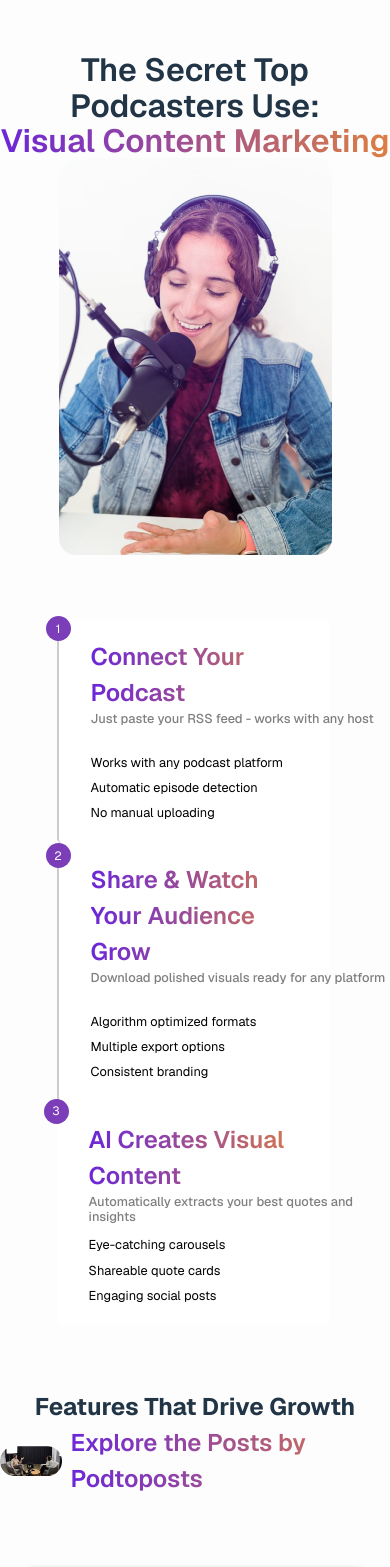
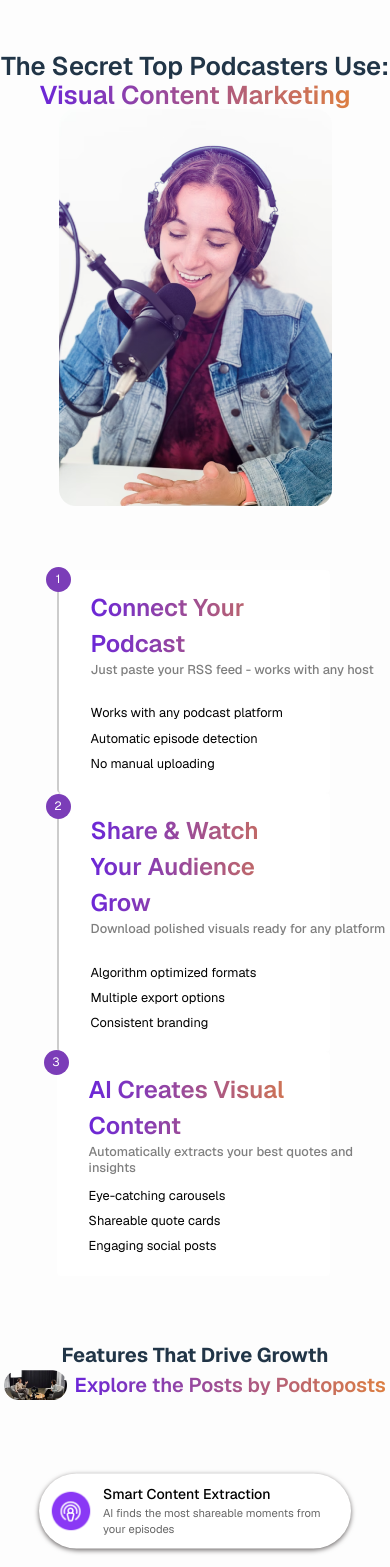
Before and after one commit to botkumar01/pod2posts, a React (Vite) app: page /home in a window 390 px wide. Shown: the part 2140-3707 px from the top of the page. Built offline with nearby package versions, Linux system fonts and the light colour scheme.

Commit message:
icons added, feature card fixed length

```diff
--- a/src/Pages/HomePage.scss
+++ b/src/Pages/HomePage.scss
@@ -20,7 +20,7 @@
 
         h1 {
             font-weight: 500;
-            font-size: 3.5rem;
+            font-size: 3rem;
             text-align: center;
             width: min(800px, 90%);
             margin-bottom: 0;
@@ -336,6 +336,11 @@
 
                 h1 {
                     display: block;
+                    font-size: 1.6rem;
+
+                    span {
+                        font-size: 1.6rem;
+                    }
                 }
 
                 img {
@@ -402,7 +407,7 @@
 
             h2 {
                 text-align: center;
-                font-size: 1.5rem !important;
+                font-size: 1.25rem !important;
                 margin-bottom: 1rem;
             }
 
@@ -410,7 +415,7 @@
                 justify-content: center;
 
                 span {
-                    font-size: 1.5rem !important;
+                    font-size: 1.25rem !important;
                 }
             }
 
@@ -426,7 +431,8 @@
                         gap: 2rem;
 
                         .Fcard {
-                            min-width: 70%;
+                            position: relative;
+                            width: 100% !important;
                         }
                     }
                 }
--- a/src/Pages/HomePage.tsx
+++ b/src/Pages/HomePage.tsx
@@ -14,6 +14,13 @@ import audioIcon from "../assets/audio.png";
 import girlPod from "../assets/Girl.png";
 import convo from "../assets/convo.png";
 import logo from "../assets/BigLogo.png";
+
+import growIcon from "../assets/small_icons/i1.png";
+import peopleIcon from "../assets/small_icons/i2.png";
+
+import commentIcon from "../assets/small_icons/i4.png";
+import calendarIcon from "../assets/small_icons/i5.png";
+
 
 const HomePage: React.FC = () => {
   return (
@@ -176,12 +183,12 @@ const HomePage: React.FC = () => {
                 <FeatureCard
                   title="Growth-Optimized Formats"
                   description="LinkedIn carousels, Instagram multi-posts, X graphics"
-                  iconSrc={audioIcon}
+                  iconSrc={growIcon}
                 />
                 <FeatureCard
                   title="Engagement-Driving Captions"
                   description="AI writes posts that spark conversations, drive discovery."
-                  iconSrc={audioIcon}
+                  iconSrc={commentIcon}
                 />
               </div>
 
@@ -189,12 +196,12 @@ const HomePage: React.FC = () => {
                 <FeatureCard
                   title="Promotion Calendar"
                   description="Plan your content weeks ahead for consistent growth"
-                  iconSrc={audioIcon}
+                  iconSrc={calendarIcon}
                 />
                 <FeatureCard
                   title="New Audience Discovery"
                   description="Reach people who would never search for podcasts"
-                  iconSrc={audioIcon}
+                  iconSrc={peopleIcon}
                 />
               </div>
             </div>
--- a/src/components/FeatureCard.scss
+++ b/src/components/FeatureCard.scss
@@ -4,7 +4,7 @@
   display: flex;
   width: max-content;
   align-items: center;
-  justify-content: center;
+  justify-content: flex-start;
   font-weight: 100;
   gap: 16px; // space between icon and text
   padding: .8rem 1rem;
```
